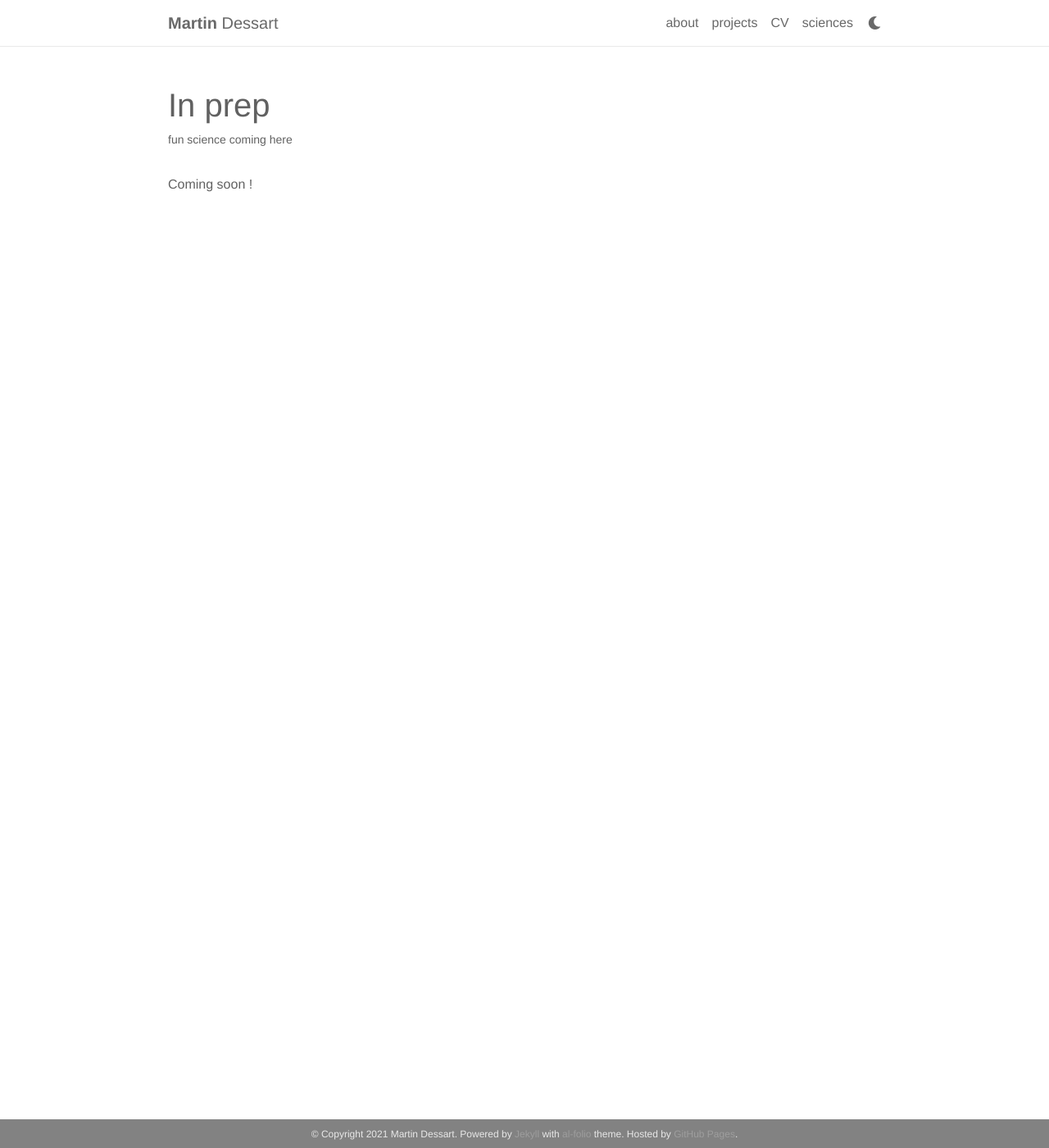
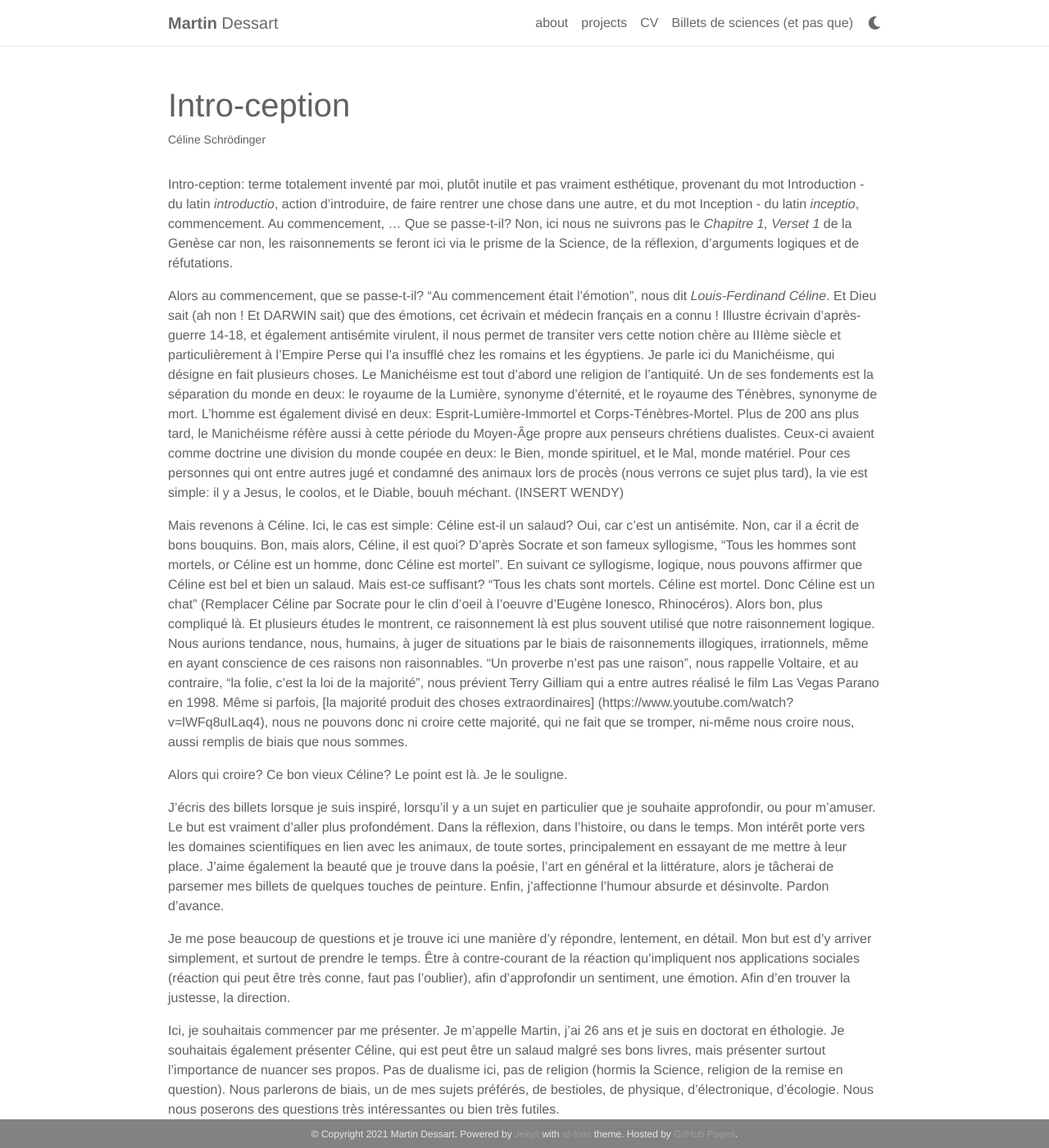
Before and after one commit to martindessart/martindessart.github.io, a Jekyll site: the page built from _sciences/1_science.markdown, in a window 1280 px wide and 1400 px high. Shown: the whole window at 82% size. Built offline with Jekyll 4.4.1, drawn with Linux system fonts in a browser that asks for light colours; nearby versions of some CDN libraries; a style sheet for code colours, icons or effects is not loaded; some of the changed text lies outside the part shown.

Commit message:
Essai sc1

```diff
--- a/_pages/sciences.md
+++ b/_pages/sciences.md
@@ -1,6 +1,6 @@
 ---
 layout: page
-title: sciences
+title: Billets de sciences (et pas que)
 permalink: /sciences/
 description:
 nav: true
@@ -10,7 +10,6 @@ order: 4
 <div class="post">
   <div class="header-bar">
     <h1>Blog</h1>
-    <h2>I'll write some science here</h2>
   </div>
   <ul class="post-list">
   {% assign sorted_sciences = site.sciences | sort: "importance" %}
--- a/_sciences/1_science.markdown
+++ b/_sciences/1_science.markdown
@@ -1,9 +1,58 @@
 ---
 layout: page
-title: In prep
-description: fun science coming here
+title: Intro-ception
+description: Céline Schrödinger
 importance: 1
-date:   2021-04-01 16:40:16
+date:   2021-03-13 16:40:16
 ---
+Intro-ception: terme totalement inventé par moi, plutôt inutile et pas vraiment esthétique, provenant du mot **Introduction** - du latin *introductio*, action d'introduire, de faire rentrer une chose dans une autre, et du mot **Inception** - du latin *inceptio*, commencement.
+Au commencement, ... Que se passe-t-il?
+Non, ici nous ne suivrons pas le *Chapitre 1, Verset 1* de la Genèse car non, les raisonnements se feront ici via le prisme de la Science, de la réflexion, d'arguments logiques et de réfutations.
 
-Coming soon !
+Alors au commencement, que se passe-t-il?
+"Au commencement était l'émotion", nous dit *Louis-Ferdinand Céline*. Et Dieu sait (ah non ! Et **DARWIN** sait) que des émotions, cet écrivain et médecin français en a connu ! Illustre écrivain d'après-guerre 14-18, et également antisémite virulent, il nous permet de transiter vers cette notion chère au IIIème siècle et particulièrement à l'Empire Perse qui l'a insufflé chez les romains et les égyptiens. Je parle ici du Manichéisme, qui désigne en fait plusieurs choses.
+Le Manichéisme est tout d'abord une religion de l'antiquité. Un de ses fondements est la séparation du monde en deux: le royaume de la Lumière, synonyme d'éternité, et le royaume des Ténèbres, synonyme de mort.
+L'homme est également divisé en deux: Esprit-Lumière-Immortel et Corps-Ténèbres-Mortel.
+Plus de 200 ans plus tard, le Manichéisme réfère aussi à cette période du Moyen-Âge propre aux penseurs chrétiens dualistes. Ceux-ci avaient comme doctrine une division du monde coupée en deux: le Bien, monde spirituel, et le Mal, monde matériel. Pour ces personnes qui ont entre autres jugé et condamné des animaux lors de procès (nous verrons ce sujet plus tard), la vie est simple: il y a Jesus, le coolos, et le Diable, bouuh méchant. (INSERT WENDY)
+
+Mais revenons à Céline.
+Ici, le cas est simple: Céline est-il un salaud?
+Oui, car c'est un antisémite. Non, car il a écrit de bons bouquins.
+Bon, mais alors, Céline, il est quoi?
+D'après Socrate et son fameux syllogisme, "Tous les hommes sont mortels, or Céline est un homme, donc Céline est mortel".
+En suivant ce syllogisme, logique, nous pouvons affirmer que Céline est bel et bien un salaud. Mais est-ce suffisant?
+"Tous les chats sont mortels. Céline est mortel. Donc Céline est un chat" (Remplacer Céline par Socrate pour le clin d'oeil à l'oeuvre d'Eugène Ionesco, Rhinocéros).
+Alors bon, plus compliqué là.
+Et plusieurs études le montrent, ce raisonnement là est plus souvent utilisé que notre raisonnement logique.
+Nous aurions tendance, nous, humains, à juger de situations par le biais de raisonnements illogiques, irrationnels, même en ayant conscience de ces raisons non raisonnables.
+"Un proverbe n'est pas une raison", nous rappelle Voltaire, et au contraire, "la folie, c'est la loi de la majorité", nous prévient Terry Gilliam qui a entre autres réalisé le film **Las Vegas Parano** en 1998.
+Même si parfois, [la majorité produit des choses extraordinaires] (https://www.youtube.com/watch?v=lWFq8uILaq4), nous ne pouvons donc ni croire cette majorité, qui ne fait que se tromper, ni-même nous croire nous, aussi remplis de biais que nous sommes.
+
+Alors qui croire? Ce bon vieux Céline?
+Le point est là. Je le souligne.
+
+J'écris des billets lorsque je suis inspiré, lorsqu'il y a un sujet en particulier que je souhaite approfondir, ou pour m'amuser. Le but est vraiment d'aller plus profondément. Dans la réflexion, dans l'histoire, ou dans le temps. Mon intérêt porte vers les domaines scientifiques en lien avec les animaux, de toute sortes, principalement en essayant de me mettre à leur place.
+J'aime également la beauté que je trouve dans la poésie, l'art en général et la littérature, alors je tâcherai de parsemer mes billets de quelques touches de peinture.
+Enfin, j'affectionne l'humour absurde et désinvolte. Pardon d'avance.
+
+Je me pose beaucoup de questions et je trouve ici une manière d'y répondre, lentement, en détail. Mon but est d'y arriver simplement, et surtout de prendre le temps. Être à contre-courant de la réaction qu'impliquent nos applications sociales (réaction qui peut être très conne, faut pas l'oublier), afin d'approfondir un sentiment, une émotion. Afin d'en trouver la justesse, la direction.
+
+Ici, je souhaitais commencer par me présenter. Je m'appelle Martin, j'ai 26 ans et je suis en doctorat en éthologie. Je souhaitais également présenter Céline, qui est peut être un salaud malgré ses bons livres, mais présenter surtout l'importance de nuancer ses propos.
+Pas de dualisme ici, pas de religion (hormis la Science, religion de la remise en question).
+Nous parlerons de biais, un de mes sujets préférés, de bestioles, de physique, d'électronique, d'écologie. Nous nous poserons des questions très intéressantes ou bien très futiles.
+
+Parce que finalement, si Céline est un chat, et qu'on le met dans une boite avec un flacon de gaz mortel, une source réactive et un compteur Geiger.
+
+Il est dans quel état, notre Céline?
+
+
+Pour conclure ce billet, je souhaite partager:
+- Un poème ou tableau, pour la beauté instantanée
+- Une musique, pour le charme d'une idée
+- Un film, pour une histoire à raconter
+- Un livre, pour un univers à imaginer
+
+Poème: Arthur Rimbaud - Soldat
+Musique :
+Film : Cloud Atlas
+Livre: La nuit des temps de René Barjavel
```
